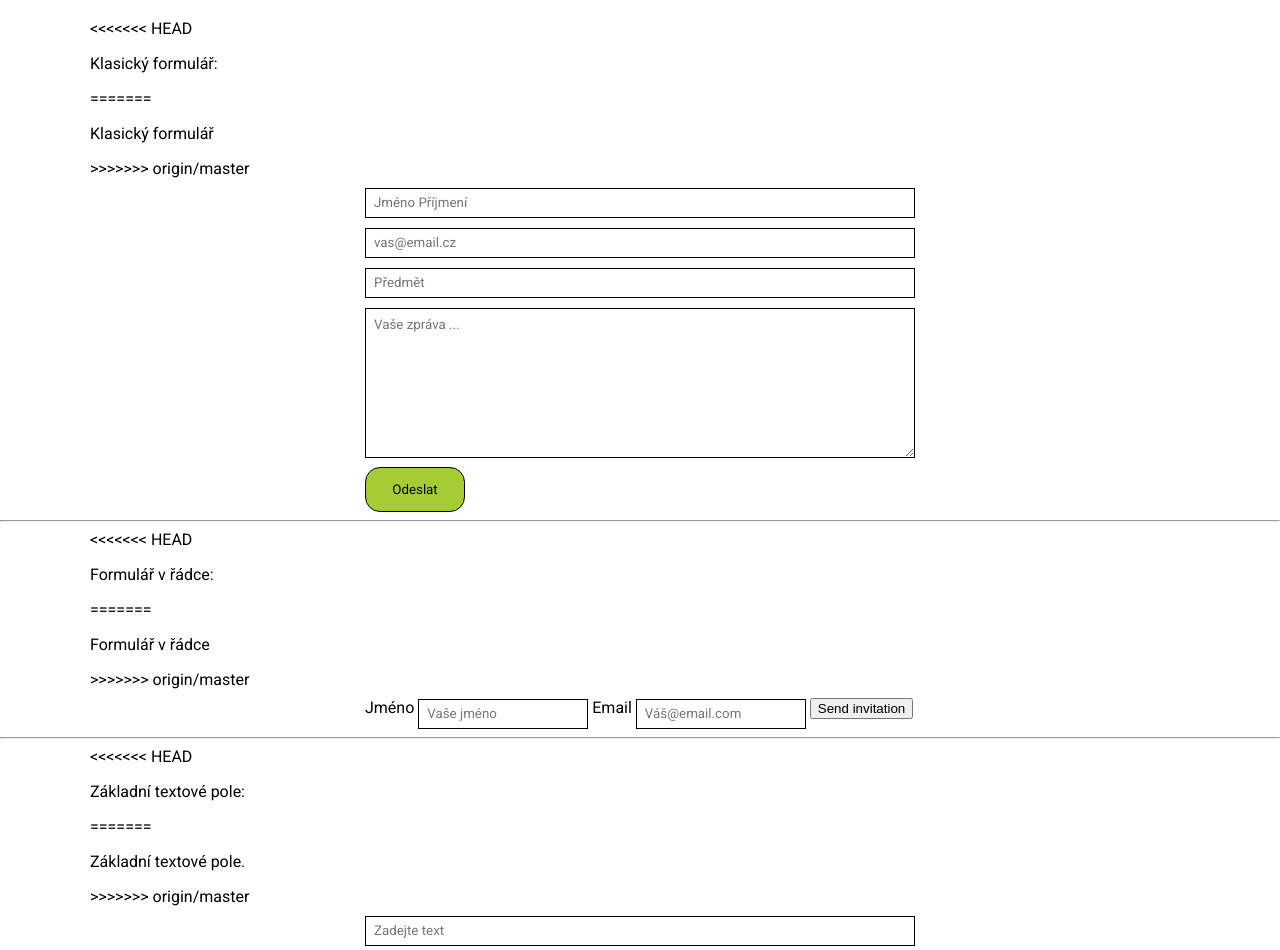
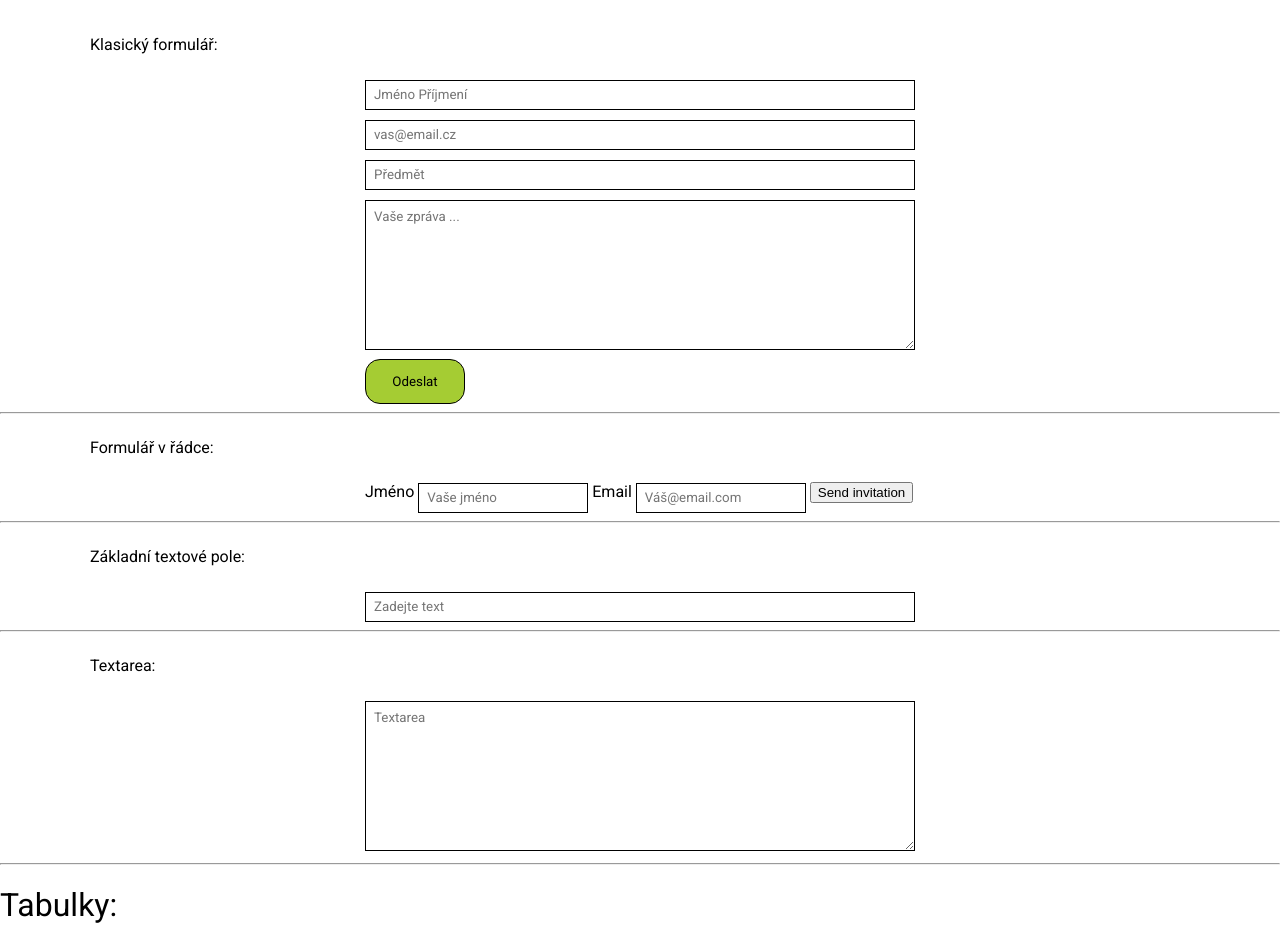
Before and after one commit to Prroky/css-fw, a plain HTML site: page index.html in a window 1280 px wide. Shown: the part 3011-3961 px from the top of the page. Drawn offline with Linux system fonts and the light colour scheme.

Commit message:
Finální verze

```diff
--- a/index.html
+++ b/index.html
@@ -109,11 +109,7 @@
    </div>
    <h1>Formuláře:</h1>
    <div class="container-example">
-<<<<<<< HEAD
     <p>Klasický formulář:</p>
-=======
-    <p>Klasický formulář</p>
->>>>>>> origin/master
     <div class="col-12 col-offset-3">
       <form action="submit.php" method="post">
                       <input required="required" pattern=".{1,} .{1,}" type="text" name="name" placeholder="Jméno Příjmení"><br>
@@ -128,11 +124,7 @@
       <hr>
 
       <div class="container-example">
-<<<<<<< HEAD
         <p>Formulář v řádce:</p>
-=======
-        <p>Formulář v řádce</p>
->>>>>>> origin/master
         <div class="col-12 col-offset-3">
           <form class="form-inline">
             <div class="form-group">
@@ -150,11 +142,8 @@
 
    <hr>
    <div class="container-example">
-<<<<<<< HEAD
+
     <p>Základní textové pole:</p>
-=======
-    <p>Základní textové pole.</p>
->>>>>>> origin/master
     <div class="col-12 col-offset-3">
       <input type="text" class="form-control" placeholder="Zadejte text">
     </div>
@@ -162,11 +151,7 @@
 
    <hr>
   <div class="container-example">
-<<<<<<< HEAD
     <p>Textarea:</p>
-=======
-    <p>Textarea</p>
->>>>>>> origin/master
     <div class="col-12 col-offset-3">
       <textarea class="form-control" rows="5" placeholder="Textarea"></textarea>
     </div>
```
